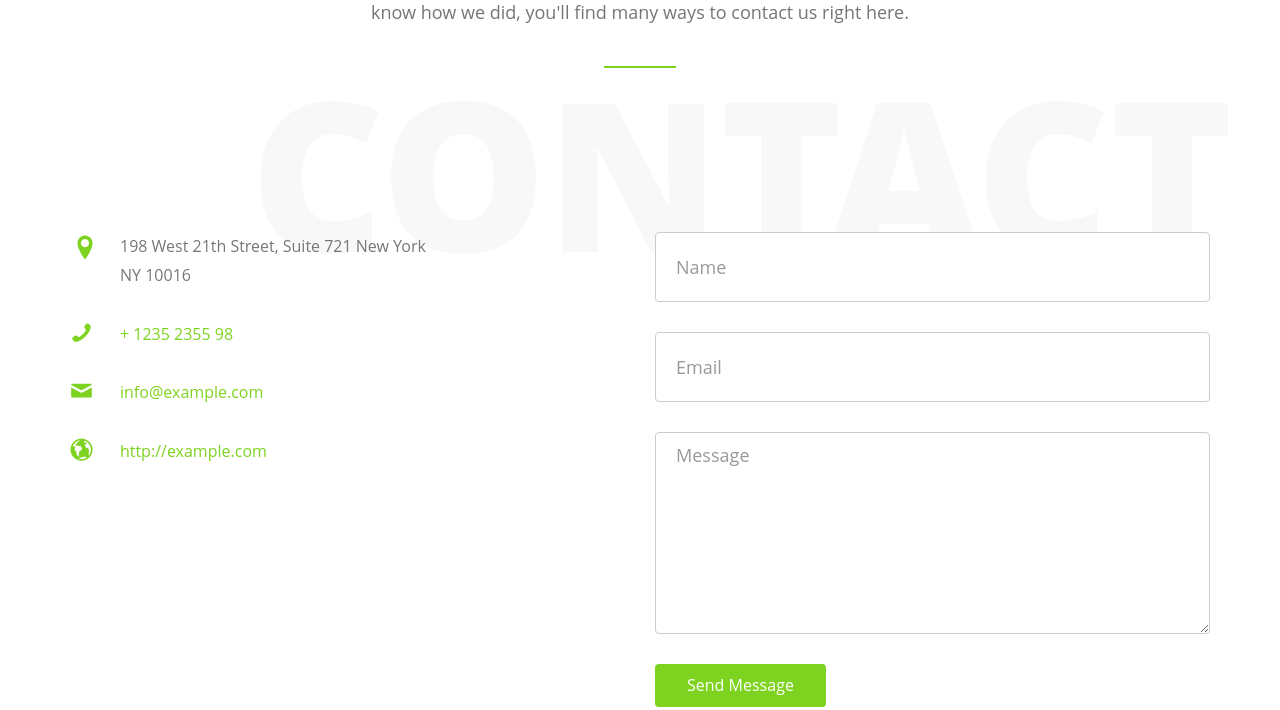
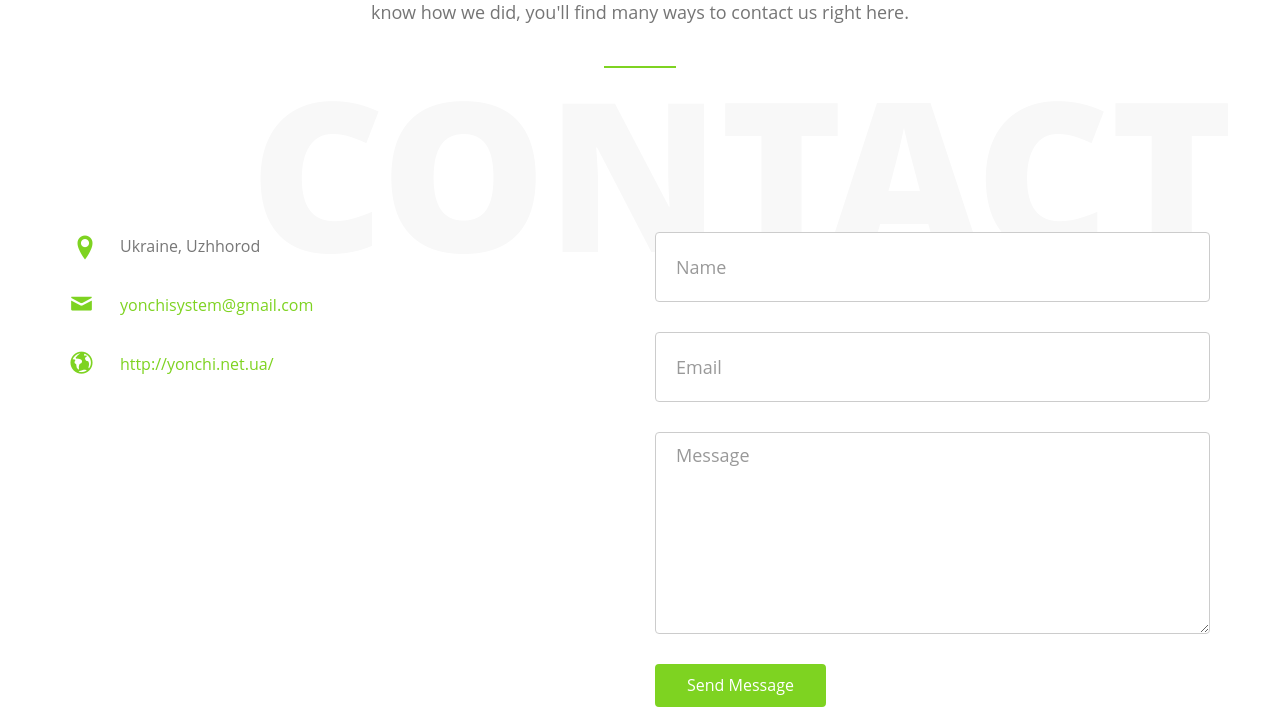
Before and after one commit to OlegStasiv/b52, a Django app: page / in a window 1280 px wide. Shown: the part 4979-5689 px from the top of the page. Run offline with Django 3.2, Linux system fonts and the light colour scheme; data that the repository does not hold is empty; parts of the project's set-up code (start-up, migrations or seed data) failed here and were passed over; some libraries are stand-ins or nearby versions; some web fonts are replaced.

Commit message:
Update requirements Update contact info

```diff
--- a/requirements.txt
+++ b/requirements.txt
@@ -12,10 +12,11 @@ django-filter==1.1.0
 django-pagination-bootstrap==1.2.4
 django-sorting-bootstrap==1.1.1
 djangorestframework==3.7.1
-geotext==0.3.0
+geotext==0.4.0
 hyperlink==17.3.1
 incremental==17.5.0
 msgpack-python==0.4.8
+pkg-resources==0.0.0
 psycopg2==2.7.3.2
 pytz==2017.3
 redis==2.10.6
--- a/templates/index.html
+++ b/templates/index.html
@@ -382,10 +382,10 @@
                 <div class="col-md-4 col-md-pull-6 animate-box">
                     <div class="gtco-contact-info">
                         <ul>
-                            <li class="address">198 West 21th Street, Suite 721 New York NY 10016</li>
-                            <li class="phone"><a href="tel://1235235598">+ 1235 2355 98</a></li>
-                            <li class="email"><a href="mailto:info@yoursite.com">info@example.com</a></li>
-                            <li class="url"><a href="#">http://example.com</a></li>
+                            <li class="address">Ukraine, Uzhhorod</li>
+{#                            <li class="phone"><a href="tel://1235235598">+ 1235 2355 98</a></li>#}
+                            <li class="email"><a href="mailto:yonchisystem@gmail.com">yonchisystem@gmail.com</a></li>
+                            <li class="url"><a href="#">http://yonchi.net.ua/</a></li>
                         </ul>
                     </div>
                 </div>
@@ -400,8 +400,6 @@
                 <div class="col-md-12">
                     <p class="pull-left">
                         <small class="block">Yonchi &copy; 2018. All Rights Reserved.</small>
-{#                        <small class="block">Designed by <a href="http://freehtml5.co/" target="_blank">FreeHTML5.co</a>#}
-{#                            Demo Images: <a href="http://unsplash.co/" target="_blank">Unsplash</a></small>#}
                     </p>
                     <p class="pull-right">
                     <ul class="gtco-social-icons pull-right">
```
